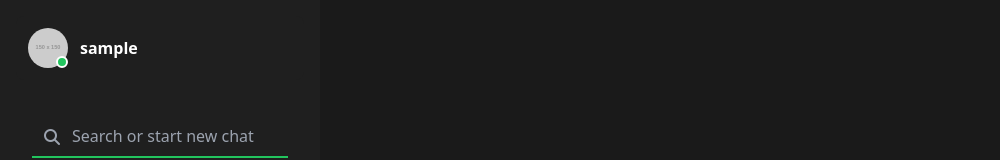
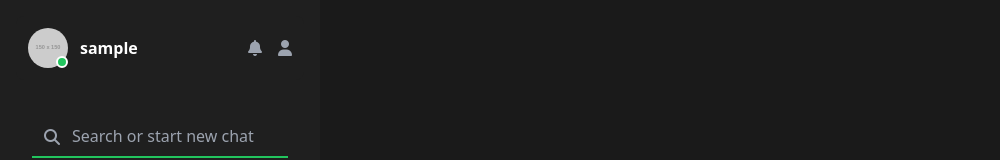
Before and after one commit to ahsan123-png/linkup-chat, a React (Vite) app: page /chat in a window 1280 px wide. Shown: the top 160 px of the page, without its empty margins (0-1000 px from the left). Built offline with nearby package versions, Linux system fonts and the light colour scheme; no server answers; sample sign-in values are in the browser's storage.

Commit message:
add icons for notifications and friend requests

```diff
--- a/src/components/Sidebar.jsx
+++ b/src/components/Sidebar.jsx
@@ -106,11 +106,9 @@ export default function Sidebar({ users, selectedUser, onSelectUser, allUsersDat
     <>
       <div className="flex flex-col w-1/4 bg-[#1f1f1f] text-white p-4 h-screen relative">
         <div
-          className="bg-[#1F1F1F] p-3 flex justify-between items-center text-black rounded-lg mb-5 cursor-pointer hover:bg-[#2a2a2a] transition flex-shrink-0"
-          onClick={openProfilePopup}
-        >
+          className="bg-[#1F1F1F] p-3 flex justify-between items-center text-black rounded-lg mb-5">
           <div className="flex items-center space-x-3 text-white">
-            <div className="relative">
+            <div className="relative" onClick={openProfilePopup}>
               <img
                 src={profileImageUrl || currentUser.avatar}
                 alt={`${currentUser.name}'s Profile`}
@@ -119,6 +117,24 @@ export default function Sidebar({ users, selectedUser, onSelectUser, allUsersDat
               <span className="absolute bottom-0 right-0 w-3 h-3 bg-green-500 rounded-full border-2 border-white"></span>
             </div>
             <span className="font-semibold">{currentUser.name}</span>
+          </div>
+          {/* ADd an notification icon button here */}
+          {/* ✅ Wrap icons in a flex container with smaller gap */}
+          <div className="flex items-center gap-4 text-gray-400">
+            <button
+              onClick={openProfilePopup}
+              className="rounded-full hover:bg-[#2a2a2a] hover:text-white transition"
+              aria-label="Notifications"
+            >
+              <i className="fa-solid fa-bell"></i>
+            </button>
+            <button
+              onClick={openProfilePopup}
+              className="rounded-full hover:bg-[#2a2a2a] hover:text-white transition"
+              aria-label="Profile"
+            >
+              <i className="fa-solid fa-user"></i>
+            </button>
           </div>
         </div>
 
```
